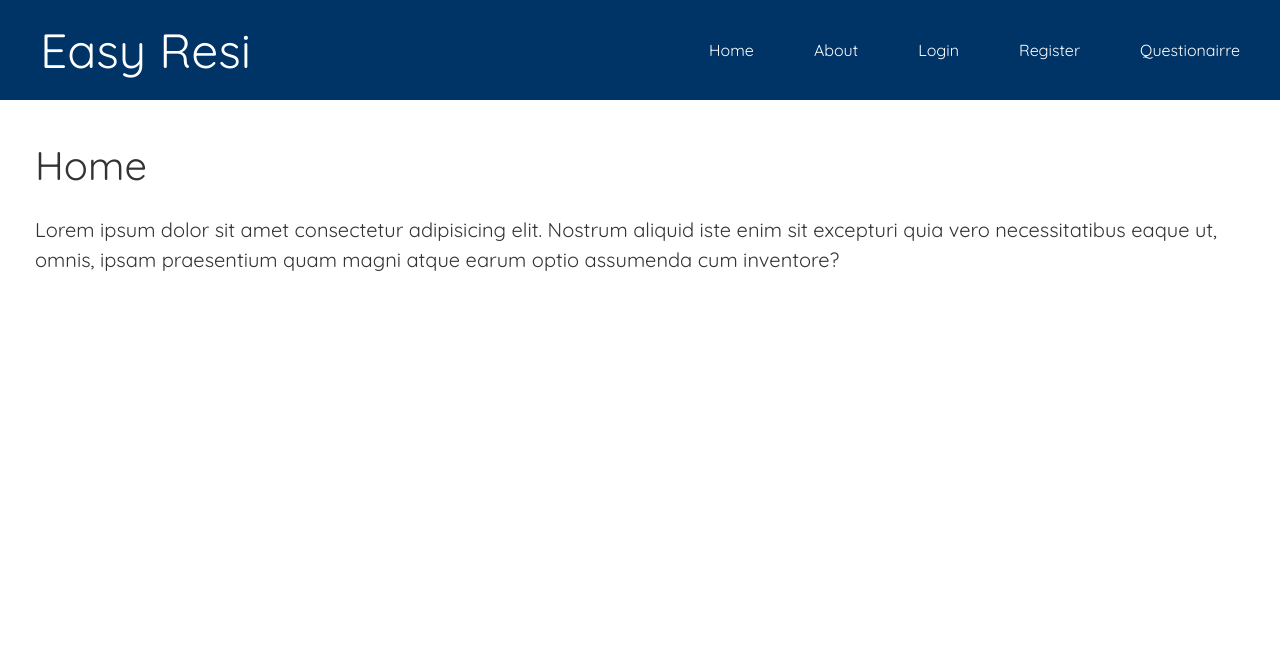
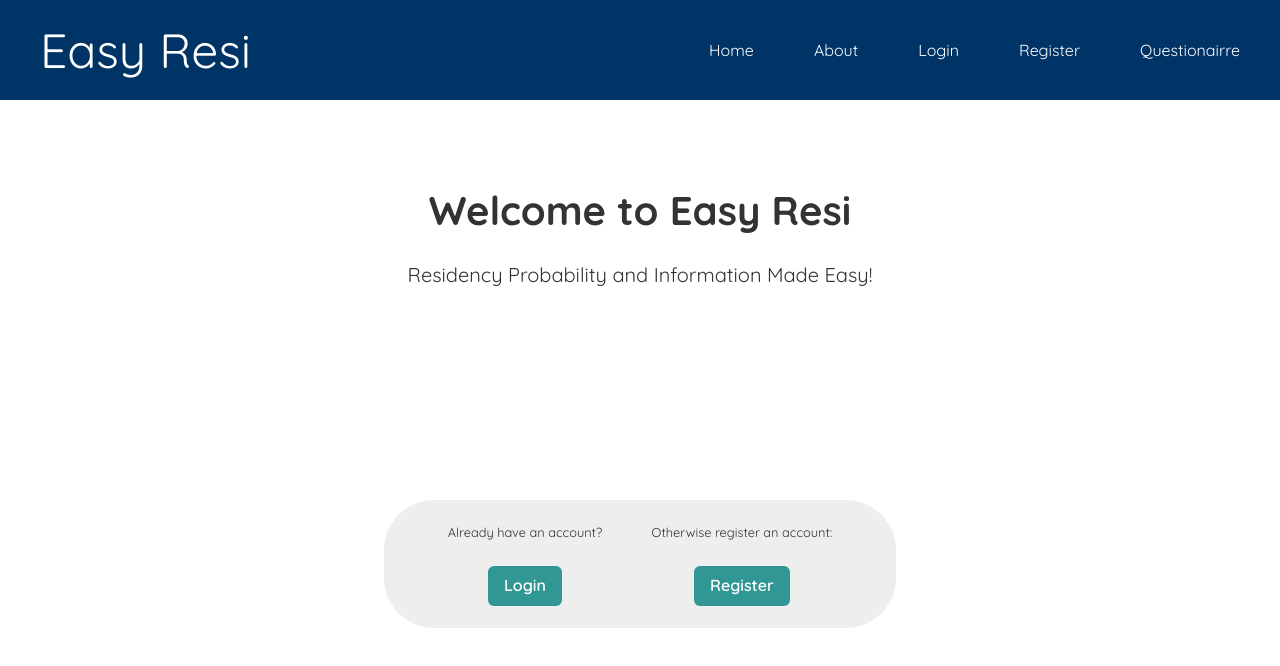
Before and after one commit to chaoskid/easyresi, a React (Create React App) app in the folder frontend/: page / in a window 1280 px wide. Shown: the top 666 px of the page. Built offline with nearby package versions, Linux system fonts and the light colour scheme.

Commit message:
Register page changes

```diff
--- a/frontend/src/index.css
+++ b/frontend/src/index.css
@@ -74,22 +74,60 @@
 /* Home Page */
 .home {
     display: block;
-    margin-left: 35px;
-    margin-top: 35px;
-    height: 100vh;
+    flex-direction: column;
+    justify-content: center;
+    align-items: center;
+    margin-top: 10vh;
+    margin-left: auto;
+    margin-right: auto;
+    gap: 4px;
+    height: 40vh;
 }
 
     .home h1 {
+        /*margin-top: 50vh;*/
         font-size: 2.5rem;
         margin-bottom: 20px;
         color: #333333;
+        text-align: center;
+    }
 
+    .home h2 {
+        font-size: 2.0rem;
+        margin-bottom: 20px;
+        color: #333333;
     }
 
     .home p {
         font-size: 1.25rem;
-    margin-bottom: 20px;
+        text-align: center;
     }
+
+.index-buttons-container {
+    display: flex;
+    justify-content: center;
+    margin-left: auto;
+    margin-right: auto;
+    width: 40%;
+    height: 5%;
+    background: #eeeeee;
+    border-radius: 50px;
+    font-size: 0.80rem;
+    padding: 1%;
+}
+
+.index-login-button, .index-register-button {
+    display: flex;
+    flex-direction: column;
+    justify-content: space-between;
+    align-items: center;
+    padding: 2%;
+    margin-left: 15px;
+    margin-right: 15px;
+    /*background: #ccc;*/
+}
+
+
 
 /* About Page */
 .about {
@@ -103,7 +141,6 @@
         font-size: 2.5rem;
         margin-bottom: 20px;
         color: #333333;
-
     }
 
     .about p {
@@ -114,28 +151,36 @@
 /* Login Page */
 .login {
     display: block;
-    margin-left: 35px;
-    margin-top: 35px;
-    height: 100vh;
+    flex-direction: column;
+    justify-content: center;
+    align-items: center;
+    margin-top: auto;
+    margin-left: auto;
+    margin-right: auto;
+    gap: 4px;
+    height: 50vh;
 }
 
     .login h1 {
+        margin-top: 5vh;
         font-size: 2.5rem;
         margin-bottom: 20px;
         color: #333333;
+        text-align: center;
     }
 
+
+
 .login, .email, .password {
-    display: block;
     font-size: 1.25rem;
 }
 
-  .login-input-1 {
+/*.login-input-1 {
     display: block;
     margin-top: 5px;
     margin-bottom: 20px;
 }
-
+*/
 .login-input-2 {
     margin-top: 5px;
 }
@@ -169,16 +214,25 @@
 /* Register Page */
 .register {
     display: block;
-    margin-left: 35px;
-    margin-top: 35px;
-    height: 100vh;
+    flex-direction: column;
+    justify-content: center;
+    align-items: center;
+    margin-top: auto;
+    margin-left: auto;
+    margin-right: auto;
+    gap: 4px;
+    height: 50vh;
 }
 
+
     .register h1 {
+        margin-top: 5vh;
         font-size: 2.5rem;
         margin-bottom: 20px;
         color: #333333;
+        text-align: center;
     }
+
 
 .fname, .lname, .email, .password, .re-password {
     display: block;
--- a/frontend/src/pages/index.js
+++ b/frontend/src/pages/index.js
@@ -2,14 +2,50 @@ import React from "react";
 import '../index.css';
 import Navbar from '../components/Navbar';
 import axios from '../axiosConfig';
+import { useNavigate } from "react-router-dom"
+import {
+    Box, FormControl, FormLabel, Select, RadioGroup, Radio, Checkbox,
+    Button, Stack, CheckboxGroup, Text
+} from '@chakra-ui/react';
+
 
 
 const Home = () => {
+
+    // Navigation from buttons using functions
+    let navigate = useNavigate();
+    const loginRoute = () => {
+
+        let path = `./login`;
+        navigate(path);
+    }
+    const registerRoute = () => {
+
+        let path = `./register`;
+        navigate(path);
+    }
+
     return (
         <>
             <div className="home">
-                <h1>Home</h1>
-                <p>Lorem ipsum dolor sit amet consectetur adipisicing elit. Nostrum aliquid iste enim sit excepturi quia vero necessitatibus eaque ut, omnis, ipsam praesentium quam magni atque earum optio assumenda cum inventore?</p>
+                <h1><strong>Welcome to Easy Resi</strong></h1>
+                <p>Residency Probability and Information Made Easy!</p>
+            </div>
+            <div className="index-buttons-container">
+                <div className="index-login-button">
+                    <h2>Already have an account?</h2>
+                    <Button className='login-button' mt={6} colorScheme="teal"
+                        onClick={loginRoute}
+                        loadingText>Login</Button>
+                </div>
+                <div className="index-register-button">
+                    <h2>Otherwise register an account:</h2>
+                    <Button
+                        className='login-button' mt={6} colorScheme="teal"
+                        onClick={registerRoute}
+                        loadingText>Register</Button>
+                </div>
+
             </div>
         </>
     );
--- a/frontend/src/pages/login.js
+++ b/frontend/src/pages/login.js
@@ -1,9 +1,12 @@
 // src/Login.js
 import React, { useState } from 'react';
-import { Button } from '@chakra-ui/react';
 import { redirect } from "react-router-dom";
 import { useNavigate } from 'react-router-dom';
 import axios from '../axiosConfig';
+import {
+    Box, FormControl, FormLabel, Select, RadioGroup, Radio, Checkbox,
+    Button, Stack, CheckboxGroup, Text, Input
+} from '@chakra-ui/react';
 
 function Login() {
     // Constants
@@ -33,10 +36,11 @@ function Login() {
     return (
         <div className='login'>
             <h1>Login</h1>
+            <Box maxW="800px" mx="auto" mt={8} p={6} borderWidth="1px" borderRadius="lg" boxShadow="lg" bg="white">
             <form onSubmit={handleSubmit}>
                 <div className='email-container'>
                     <label className='email'>Email:</label>
-                    <input className='login-input-1'
+                    <Input className='login-input-1'
                         type="email"
                         value={email}
                         onChange={(e) => setEmail(e.target.value)}
@@ -45,16 +49,18 @@ function Login() {
                 </div>
                 <div className='password-container'>
                     <label className='password'>Password:</label>
-                    <input className='login-input-2'
+                    <Input className='login-input-2'
                         type="password"
                         value={password}
                         onChange={(e) => setPassword(e.target.value)}
                         required
                     />
-                </div>
+                    </div>
+
                 {error && <div className="error">{error}</div>}
                 <Button type="submit" className='login-button' loadingText>Login</Button>
-            </form>
+                </form>
+                </Box>
         </div>
     );
 }
--- a/frontend/src/pages/register.js
+++ b/frontend/src/pages/register.js
@@ -1,6 +1,10 @@
 import React, { useState } from 'react';
 import '../App.js';
 import axios from '../axiosConfig';
+import {
+    Box, FormControl, FormLabel, Select, RadioGroup, Radio, Checkbox,
+    Button, Stack, CheckboxGroup, Text, Input
+} from '@chakra-ui/react';
 //import { useNavigate } from 'react-router-dom'; // TODO NAVIGATE
 
 const FormComponent = () => {
@@ -16,7 +20,7 @@ const FormComponent = () => {
     });
 
     const [error, setError] = useState('');
-    const submitbutton = document.getElementById('submit');
+    //const submitbutton = document.getElementById('submit');
 
     // Handle form input className='input' changes
     const handleChange = (e) => {
@@ -52,7 +56,7 @@ const FormComponent = () => {
 
         // Real-time validation
         if (name === 'repass' || name === 'pass') {
-            if (value == '') {
+            if (value === '') {
                 setError('password cannot be empty')
             }
         }
@@ -72,10 +76,14 @@ const FormComponent = () => {
     };
 
     return (
-        <form className='register' onSubmit={handleSubmit}>
+        <div className='register'>
             <h1>Register</h1>
+            <Box maxW="800px" mx="auto" mt={8} p={6} borderWidth="1px" borderRadius="lg" boxShadow="lg" bg="white">
+                <form onSubmit={handleSubmit}>
+                    <div className='firstname-container'>
                         <label className='fname'>
                             First Name:
+                        </label>
                         <input className='input'
                             type="text"
                             name="fname"
@@ -83,7 +91,7 @@ const FormComponent = () => {
                             onChange={handleChange}
                             required
                         />
-            </label>
+                    </div>
                     <br />
                     <label className='lname'>
                         Last Name:
@@ -131,6 +139,8 @@ const FormComponent = () => {
                     {error && <p className="error-message">{error}</p>}
                     <button className='register-button' type="submit">Submit</button>
                 </form>
+            </Box>
+        </div>
     );
 };
 
```
Also changed, not shown: 1 other file (tests, documents, lock files or other folders). Lines whose indentation alone changed are shown as unchanged.
